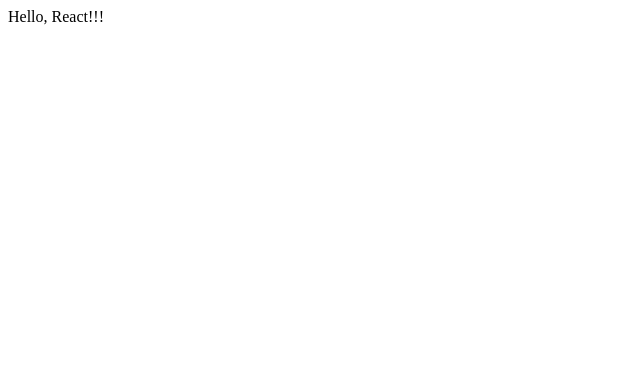
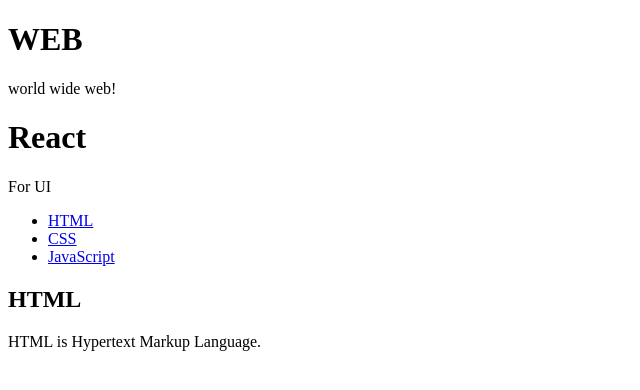
Before and after one commit to navylkh/react-app, a React (Create React App) app: page / in a window 1280 px wide. Shown: the top 390 px of the page, without its empty margins (0-640 px from the left). Built offline with nearby package versions, Linux system fonts and the light colour scheme.

Commit message:
2003.05.10 스터디

```diff
--- a/src/App.js
+++ b/src/App.js
@@ -1,11 +1,51 @@
 import React, { Component } from 'react';
-import logo from './logo.svg';
+//import logo from './logo.svg';
 import './App.css';
+
+class Subject extends Component {
+  render() {
+    return (
+      <header>
+            <h1>{this.props.title}</h1>
+            {this.props.sub}
+      </header>
+    );
+  }
+}
+
+class TOC extends Component {
+  render() {
+    return(
+      <nav>
+        <ul>
+          <li><a href="1.html">HTML</a></li>
+          <li><a href="2.html">CSS</a></li>
+          <li><a href="3.html">JavaScript</a></li>
+        </ul>
+      </nav>
+    );
+  }
+}
+
+class Content extends Component {
+  render() {
+    return(
+      <article>
+            <h2>{this.props.title}</h2>
+            {this.props.desc}
+        </article>
+    );
+  }
+}
+
 class App extends Component {
   render() {
     return (
       <div className="App">
-        Hello, React!!!
+        <Subject title="WEB" sub="world wide web!"></Subject>
+        <Subject title="React" sub="For UI"></Subject>
+        <TOC></TOC>
+        <Content title="HTML" desc="HTML is Hypertext Markup Language."></Content>
       </div>
     );
   }
```
Also changed, not shown: public/pure.html (added, +24 -0 lines).
